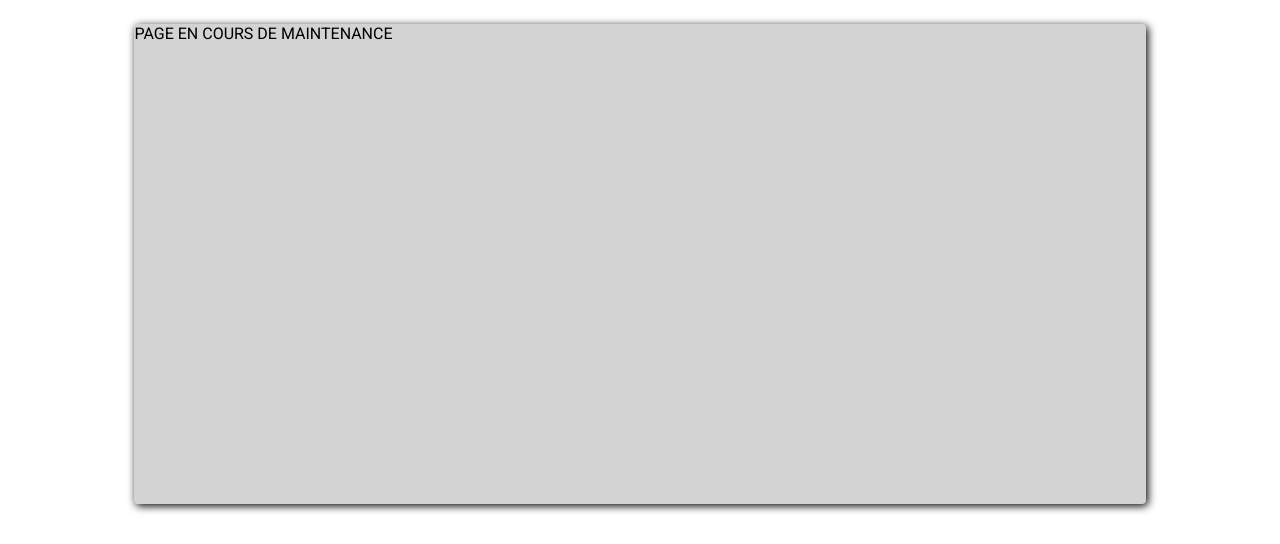
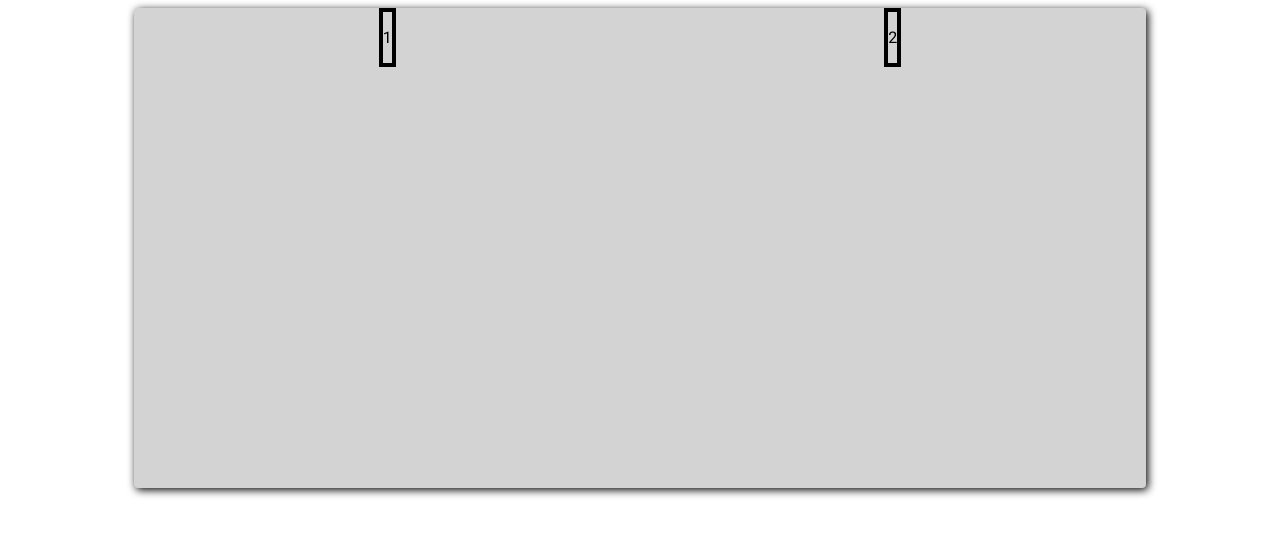
Before and after one commit to tdeniaud/portfolio_Theo_DENIAUD, a PHP site: page /reseaux.html in a window 1280 px wide. Shown: the top 544 px of the page. Run offline with PHP 8.4, Linux system fonts and the light colour scheme.

Commit message:
ajout photo & mise en page réseaux

```diff
--- a/index.html
+++ b/index.html
@@ -174,7 +174,7 @@
 
                     </article>
 
-                    <article id="flex-row-around">
+                    <article class="flex-row-around">
 
                         <div class="flex-column">
 
--- a/reseaux.html
+++ b/reseaux.html
@@ -22,7 +22,21 @@
         <section>
 
             <div class="box">
-               <p> PAGE EN COURS DE MAINTENANCE</p>
+               <div class="flex-row-around">
+
+                    <div class="flex-column">
+                        <div class="border">
+                                <p>1</p>
+                        </div>
+
+                    </div>
+                    <div class="flex-column">
+                            <div class="border">
+                                    <p>2</p>
+                            </div>
+                    </div>
+
+               </div>
             </div>
 
         </section>
--- a/text/style.css
+++ b/text/style.css
@@ -42,7 +42,7 @@ article {
 
 }
 
-#flex-row-around {
+.flex-row-around {
 
   display: flex;
   flex-direction: row;
@@ -58,6 +58,9 @@ article {
 
 }
 
+.border {
+  border: solid black 0.25em;
+}
 
 /* CLASSES RECURRENTES */
 
```
Also changed, not shown: text/images/baie_serveur.jpg (added), text/images/baie_serveur_vide.jpg (added), text/images/serveur.jpg (added).
